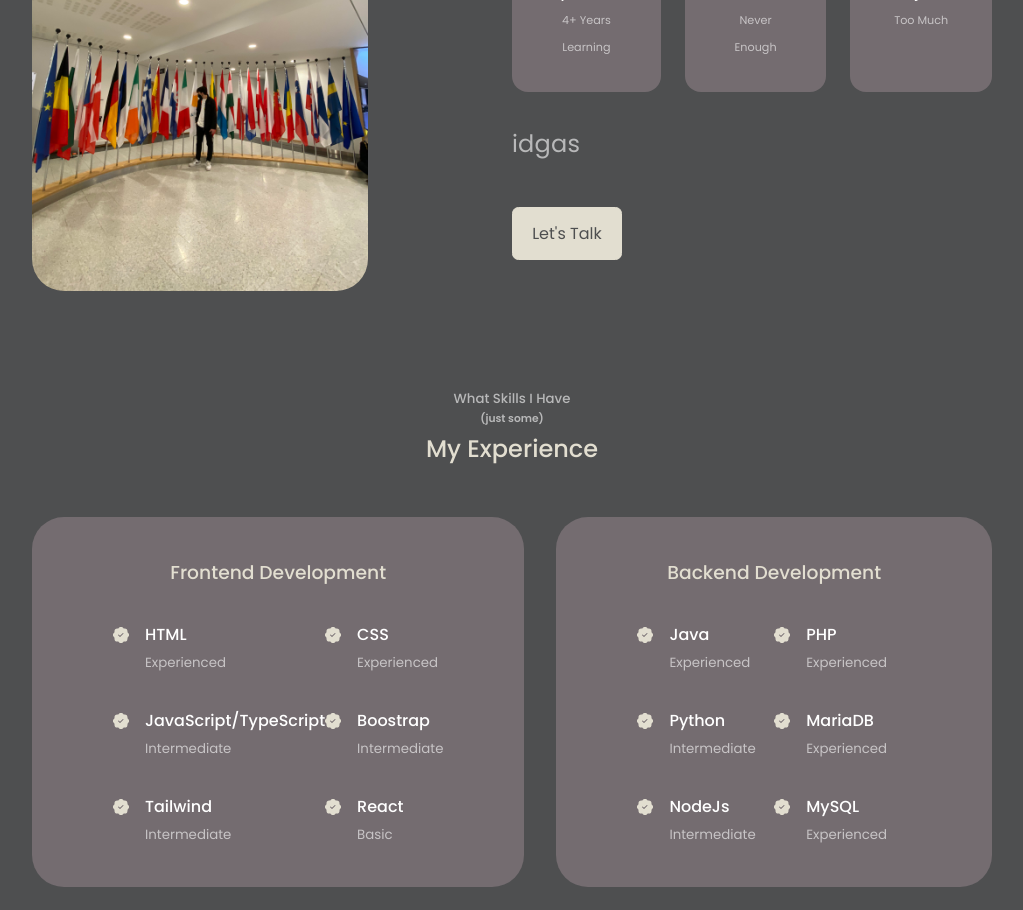
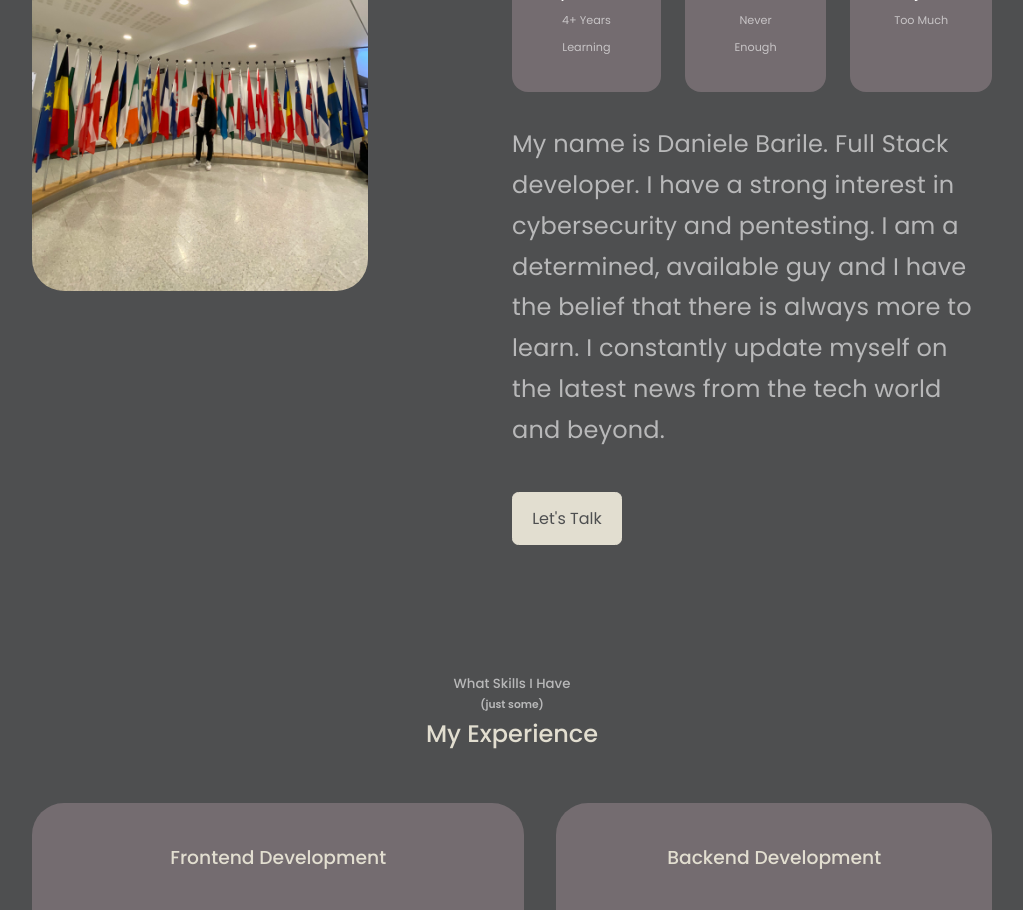
Before and after one commit to Ho3pLi/MyPlace, a React (Create React App) app: page / in a window 1280 px wide. Shown: the part 1140-2050 px from the top of the page, without its empty margins (128-1151 px from the left). Built offline with nearby package versions, Linux system fonts and the light colour scheme.

Commit message:
About Description

```diff
--- a/src/components/about/About.jsx
+++ b/src/components/about/About.jsx
@@ -57,7 +57,7 @@ const About = () => {
 
           <p>
 
-            idgas
+          My name is Daniele Barile. Full Stack developer. I have a strong interest in cybersecurity and pentesting. I am a determined, available guy and I have the belief that there is always more to learn. I constantly update myself on the latest news from the tech world and beyond.
 
           </p>
 
```
